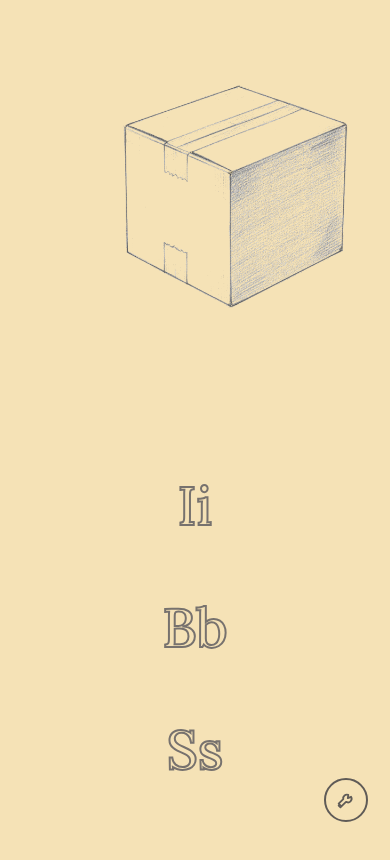
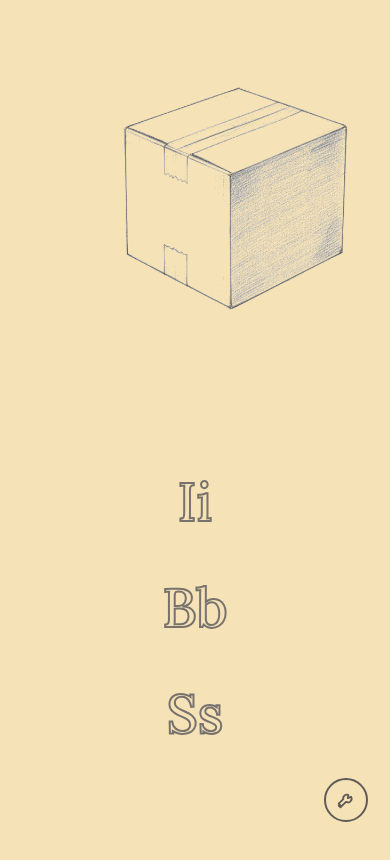
Before and after one commit to hughjonesd/kaien-app, a plain HTML site: page index.html in a window 390 px wide. Shown: the top 860 px of the page. Drawn offline with Linux system fonts and the light colour scheme.

Commit message:
Reduce small-screen button spacing

```diff
--- a/styles.css
+++ b/styles.css
@@ -325,7 +325,11 @@ body[data-background="paper"] {
   }
 
   .choices {
-    gap: 12px;
+    gap: 8px;
+  }
+
+  .choices button {
+    padding: 14px 10px;
   }
 
   .caption {
```
